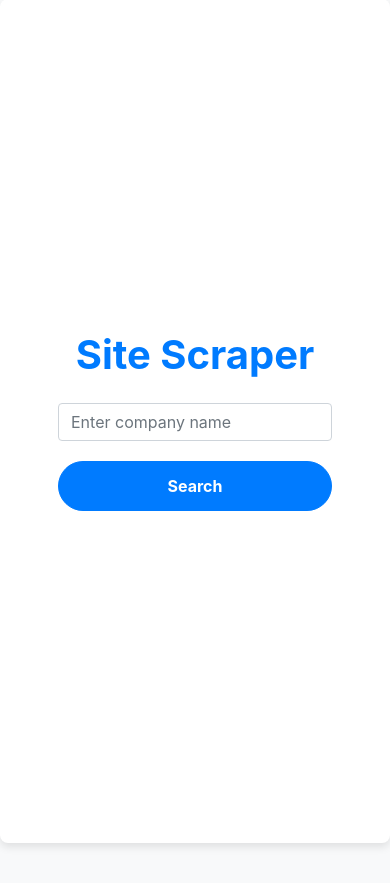
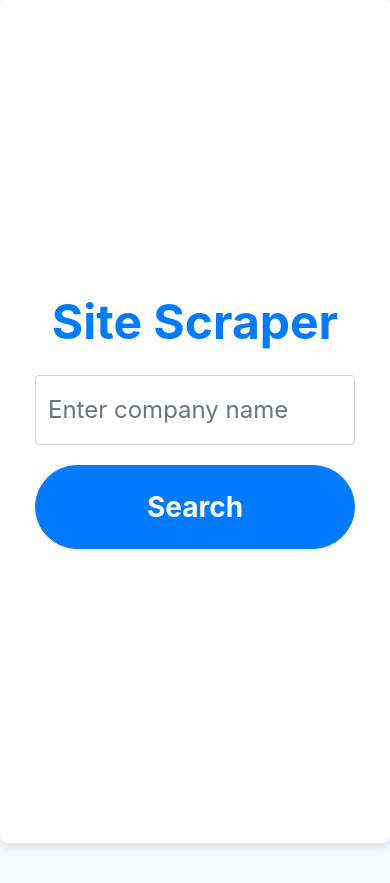
Before and after one commit to giftthedeveloper/site-scraper, a Django app: page / in a window 390 px wide. Shown: the part 49-932 px from the top of the page. Run offline with Django 4.2, Linux system fonts and the light colour scheme; some libraries are stand-ins or nearby versions.

Commit message:
feat: made text much bigger

```diff
--- a/site_scraper/templates/index.html
+++ b/site_scraper/templates/index.html
@@ -31,6 +31,8 @@
             margin-bottom: 30px;
             color: #007bff;
             font-weight: bold;
+            /* Increase font size for mobile */
+            font-size: 36px;
         }
 
         .form-group {
@@ -38,15 +40,17 @@
         }
 
         .btn-primary {
-            border-radius: 30px;
-            padding: 12px 24px;
-            font-size: 16px;
+            border-radius: 50px;
+            padding: 20px 40px;
+            font-size: 24px;
             font-weight: bold;
             color: #ffffff;
+            /* Increase font size for mobile */
+            font-size: 28px;
         }
 
         .website-url {
-            font-size: 18px;
+            font-size: 24px;
             font-weight: bold;
             color: #007bff;
             margin-top: 40px;
@@ -59,6 +63,18 @@
             }
             .btn-primary {
                 width: 100%;
+            }
+
+            h1 {
+                /* Increase font size for mobile */
+                font-size: 48px;
+            }
+
+            .form-control {
+                /* Increase height for mobile */
+                height: 70px;
+                /* Increase font size for mobile */
+                font-size: 24px;
             }
         }
 
```
